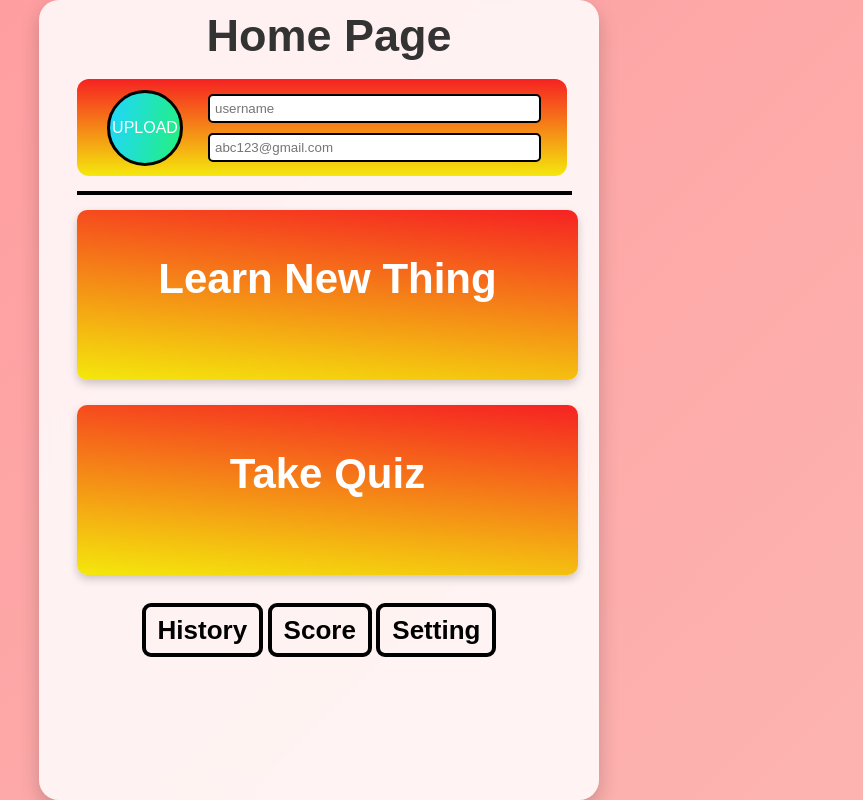
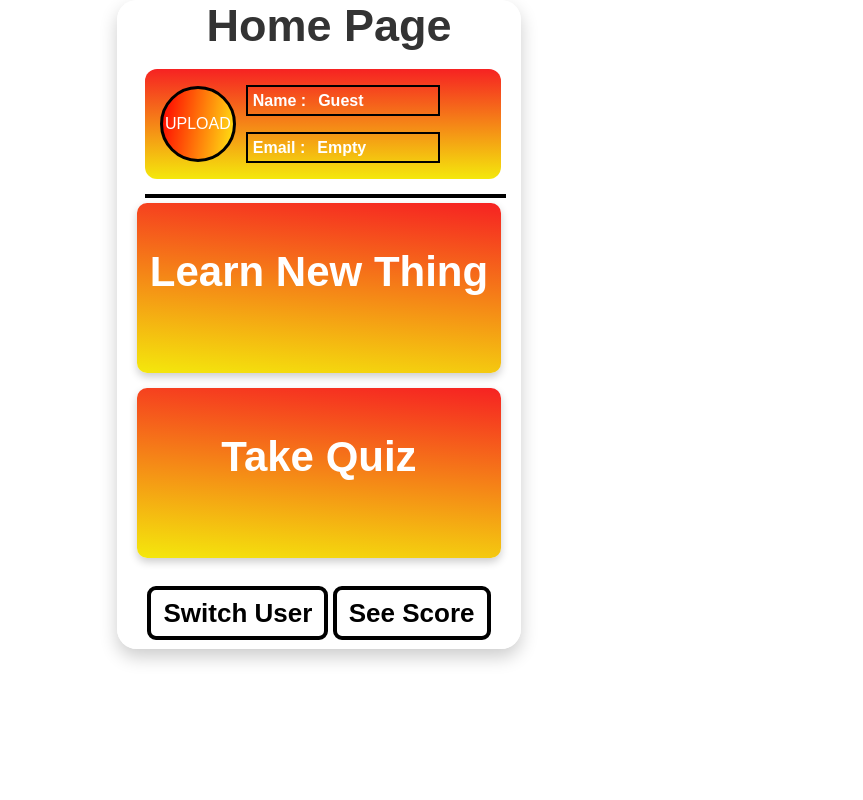
Before and after one commit to MuhammadZaidAbbasi/ICT-Project, a plain HTML site: page index.html in a window 1280 px wide. Shown: the whole page, without its empty margins (321-1184 px from the left). Drawn offline with Linux system fonts and the light colour scheme.

Commit message:
index.html

```diff
--- a/index.html
+++ b/index.html
@@ -10,26 +10,21 @@
             font-family: 'Poppins', sans-serif;
             margin: 0;
             padding: 0;
-            background: linear-gradient(135deg, #ff9a9e, #fad0c4, #fbc2eb);
-            background-size: 400% 400%;
+            background:#ffffff;
             animation: gradientBackground 10s ease infinite;
             display: flex;
             flex-direction: column;
             justify-content: center;
             align-items: center;
-            height: 100vh;
             color: #333;
         }
-
         .container {
             background: rgba(255, 255, 255, 0.85);
             backdrop-filter: blur(10px);
             border-radius: 20px;
-            width: 100%;
-            height: 100%;
-            max-width: 500px;
-            padding: 30px;
-            box-shadow: 0 8px 20px rgba(0, 0, 0, 0.2);
+            max-width: 550px;
+            padding: 20px;
+            box-shadow: 0 8px 18px rgba(0, 0, 0, 0.2);
             text-align: center;
         }
         #profile-pic {
@@ -37,7 +32,8 @@
             height: 70px;
             border-radius: 50%;
             margin-top:0px;
-            background: linear-gradient(100deg, #20d6ff, #23f07c);
+            margin-left: -15px;
+            background: linear-gradient(100deg, #ff0000, #ffe713);
             line-height: 70px;
             font-size: 16px;
             color: #ffffff;
@@ -57,20 +53,9 @@
         input[type="file"] {
             display: none;
         }
-        input{
-            display: block;
-            margin: 5px auto;
-            border-radius: 5px;
-            border: solid 2px ;
-            text-align: left;
-            margin-left: 25px;
-            padding: 5px;
-            width: 90%;
-        }
         .profile-header {
             display: flex;
-            height: 5%;
-            width: 86%;
+            height: 50px;
             margin-top: -20px;
             margin-left: 8px;
             align-items: center;
@@ -78,17 +63,29 @@
             border-radius: 12px;
             padding: 30px;
         }
-        .profile-info {
+        .profile-info h3 {
             display: flex;
-            flex-direction: column;
-            flex-grow: 1;
+            flex-direction:row;
+            margin-left: 10px;
+            padding: 5px 35px 4px 5px;
+            border: 2px solid black;
+            color: #ffffff;
+            width:90%;
+            font-size: 16px;
+            font-weight: 550;
+        }
+        .profile-info h3 :hover {
+             transform: scale(1.1);
+        }
+        .profile-info span{
+            display: flex;
+            margin-left: 12px;
         }
         .nxt-btn {
             display: block;
-            margin: 25px auto;
-            margin-left: 8px;
+            margin: 20px auto;
+            margin: 15px auto;
             padding: 45px 13px;
-            width: 95%;
             height: 80px;
             background: linear-gradient(5deg, #f4e80c, #f62222);
             color: white;
@@ -106,11 +103,10 @@
             background: linear-gradient(135deg, #f62222, #f4e80c);
             transform: translateY(-3px);
         }
-
         .quiz-footer {
             color: rgb(255, 255, 255);
             margin-top: 40px;
-            margin-bottom: -40px;
+            margin-bottom: 0px;
             border:none;
             }
         .ftr-btn {
@@ -152,8 +148,8 @@
                 <div id="profile-pic">UPLOAD</div>
             </label>
             <div class="profile-info">
-              <input type="text" placeholder="username" class="input-field">
-              <input type="email" placeholder="abc123@gmail.com" class="input-field">
+              <h3>Name : <span id="usernameDisplay"></span></h3>
+              <h3>Email : <span id="usermailDisplay"></span></h3>
             </div>
         </div>
         <input type="file" id="file-input" accept="image/*">
@@ -162,27 +158,47 @@
         <a href="learn.html" class="nxt-btn">Learn New Thing</a>
         <a href="quiztype.html" class="nxt-btn">Take Quiz</a>
         <div class="quiz-footer">
-            <a class="ftr-btn" href="" >History</a>
-            <a class="ftr-btn" href="result.html">Score</a>
-            <a class="ftr-btn" href="">Setting</a>
+            <a class="ftr-btn" href="Login.html " >Switch User</a>
+            <a class="ftr-btn" href="result.html" >See Score</a>
+
         </div>
     </div>
     <script>
-        const fileInput = document.getElementById('file-input');
-        const profilePic = document.getElementById('profile-pic');
+        // Retrieve the username from localStorage
+        const username = sessionStorage.getItem('username');
+        const usermail = sessionStorage.getItem('usermail');
+        const FullName = sessionStorage.getItem('FullName');
+        // Display the username if it exists
+        if ( username ) {
+          document.getElementById('usernameDisplay').textContent = username;
+          document.getElementById('usermailDisplay').textContent = usermail;
+        }
+        else if ( !FullName && !usermail && !username) {
+          document.getElementById('usernameDisplay').textContent = 'Guest';
+          document.getElementById('usermailDisplay').textContent = 'Empty';
+        }
+        else if ( username && FullName) {
+          document.getElementById('usernameDisplay').textContent = FullName;
+          document.getElementById('usermailDisplay').textContent = usermail;
+        }
+        else if ( !FullName && usermail ) {
+          document.getElementById('usernameDisplay').textContent = username;
+          document.getElementById('usermailDisplay').textContent = 'Guest';
+        }
+        else if ( FullName && usermail && username) {
+          document.getElementById('usernameDisplay').textContent = FullName;
+          document.getElementById('usermailDisplay').textContent = usermail;
+        }
+        else if ( FullName && usermail ) {
+          document.getElementById('usernameDisplay').textContent = FullName;
+          document.getElementById('usermailDisplay').textContent = usermail;
+        }
+        else {
+          document.getElementById('usernameDisplay').textContent = 'A';
+          document.getElementById('usermailDisplay').textContent = 'B';
+        }
+      </script>
 
-        fileInput.addEventListener('change', (event) => {
-            const file = event.target.files[0];
-            if (file) {
-                const reader = new FileReader();
-                reader.onload = (e) => {
-                    profilePic.style.backgroundImage = `url('${e.target.result}')`;
-                    profilePic.style.color = 'transparent';
-                };
-                reader.readAsDataURL(file);
-            }
-        });
-    </script>
 </body>
 
 </html>
```
